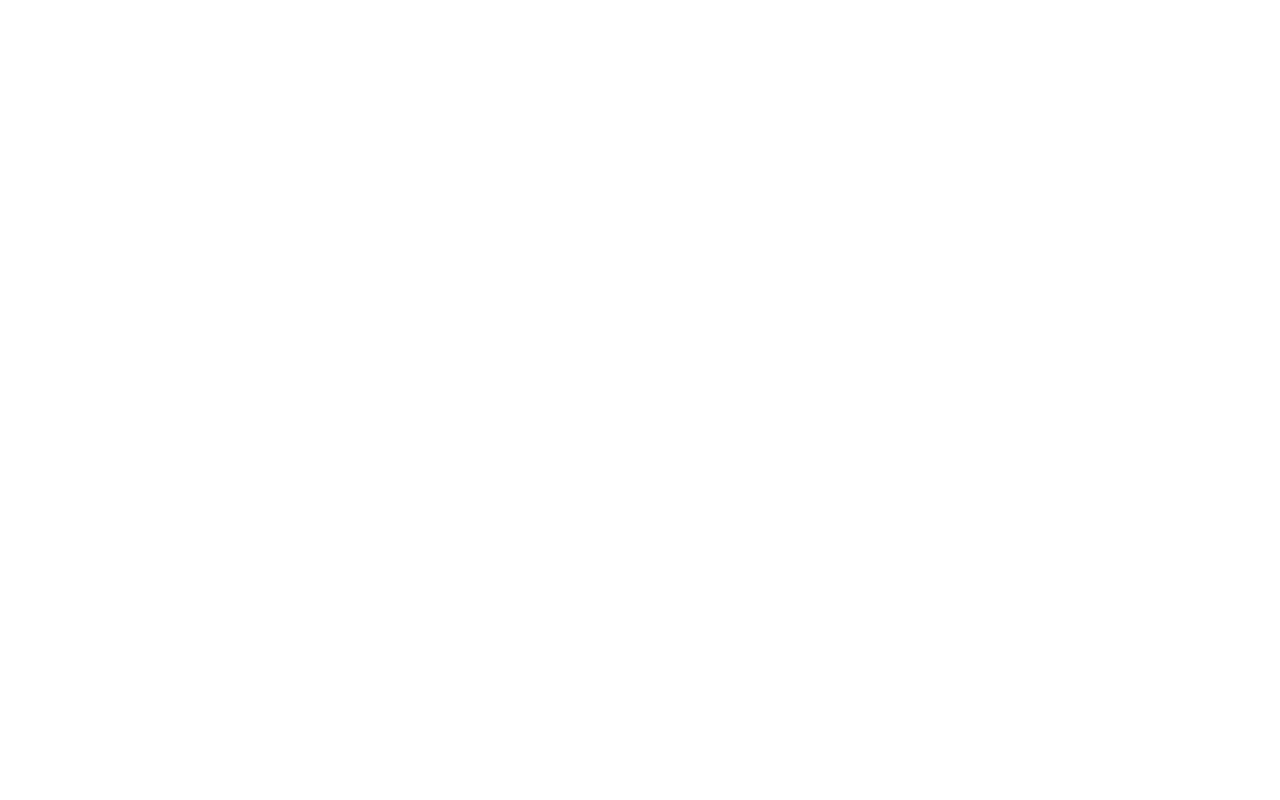
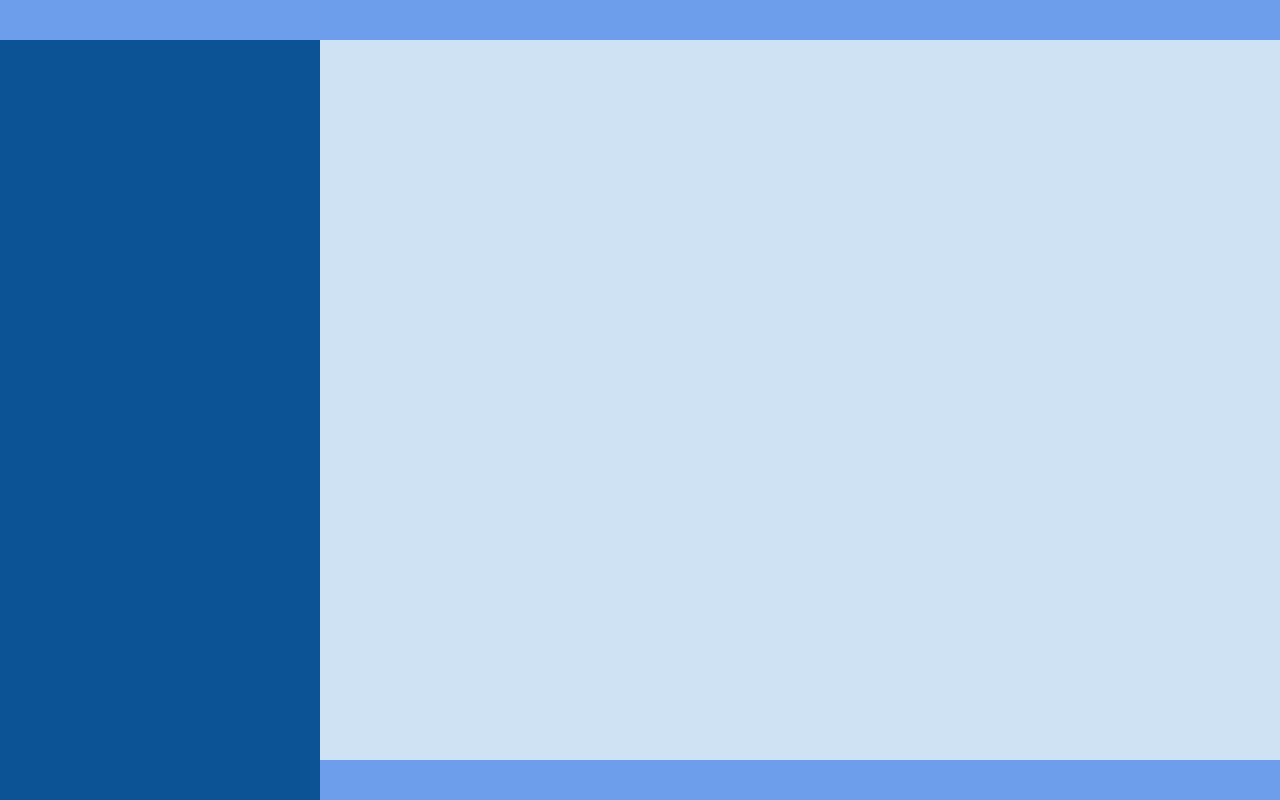
Before and after one commit to SammyJoskey/bootstrap_tort, a plain HTML site: page index.html in a window 1280 px wide. Drawn offline with Linux system fonts and the light colour scheme.

Commit message:
Update style.css

```diff
--- a/css/style.css
+++ b/css/style.css
@@ -1,28 +1,19 @@
-
-
-.col-sm:nth-of-type(1) {
-background-color: #801B14
+.header,
+.footer {
+	background: rgb(109, 158, 235);
+	height: 40px;
 }
 
-.col-sm:nth-of-type(2) {
-background-color: #F2E4A4
+.col-3 {
+	height: calc(100vh - 40px);
+	background: rgb(11, 83, 148);
 }
 
-.col-sm:nth-of-type(3) {
-background-color: #A19D77
+.aside {
+	background: rgb(207, 226, 243);
+	height: calc(100vh - 80px);
 }
 
-.col-sm:nth-of-type(4) {
-background-color: #2A2B24
+.wrapper {
+  padding: 0;
 }
-
-
-.col-sm:nth-of-type(5) {
-background-color: #E0493F
-}
-
-
-
-.col-sm {
-	height: 210px
-}
```
